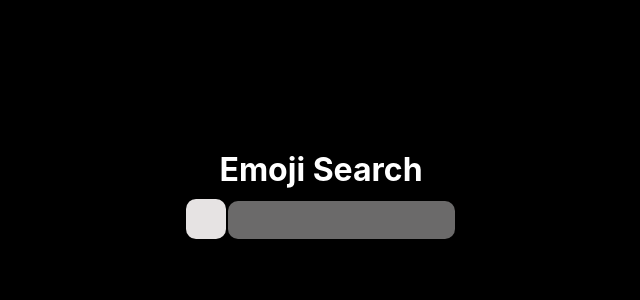
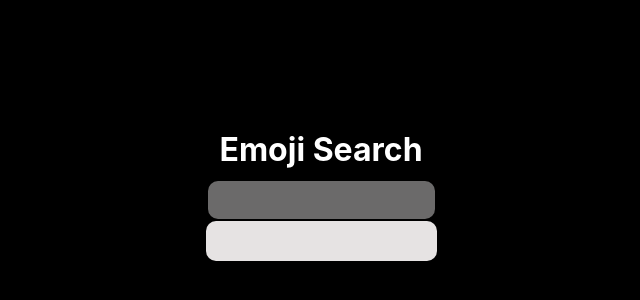
Before and after one commit to 16NM1A0453/extend_to_react, a React (Create React App) app: page / in a window 1280 px wide. Shown: the part 210-510 px from the top of the page, without its empty margins (319-959 px from the left). Built offline with nearby package versions, Linux system fonts and the light colour scheme.

Commit message:
modified part of css

```diff
--- a/src/Components/EmojiSearch/EmojiSearch.css
+++ b/src/Components/EmojiSearch/EmojiSearch.css
@@ -3,7 +3,7 @@
     color: white;
 }
 li {
-    list-style-type: none
+    list-style-type: none;
 }
 .emojiSearchTitle{
     padding: 10px;
@@ -25,5 +25,4 @@ li {
     color: black;
     border-radius: 10px;
     justify-content: center;
-    float: left;
 }
```
